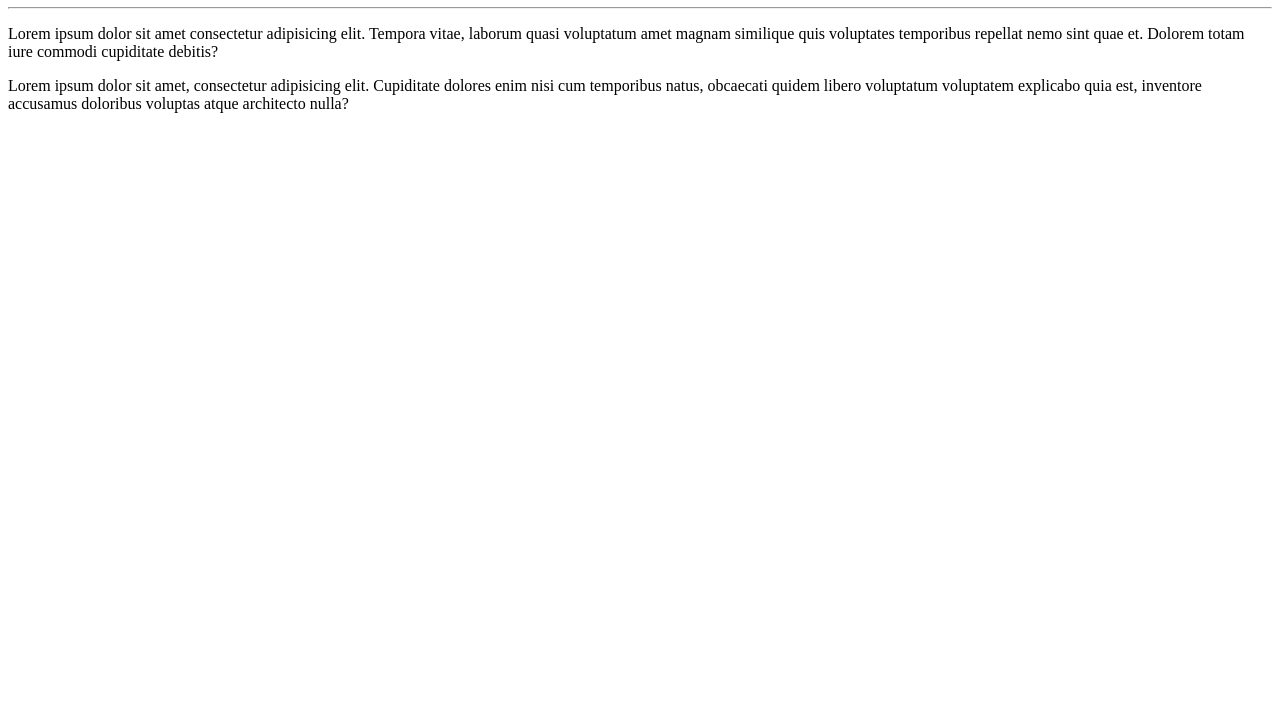
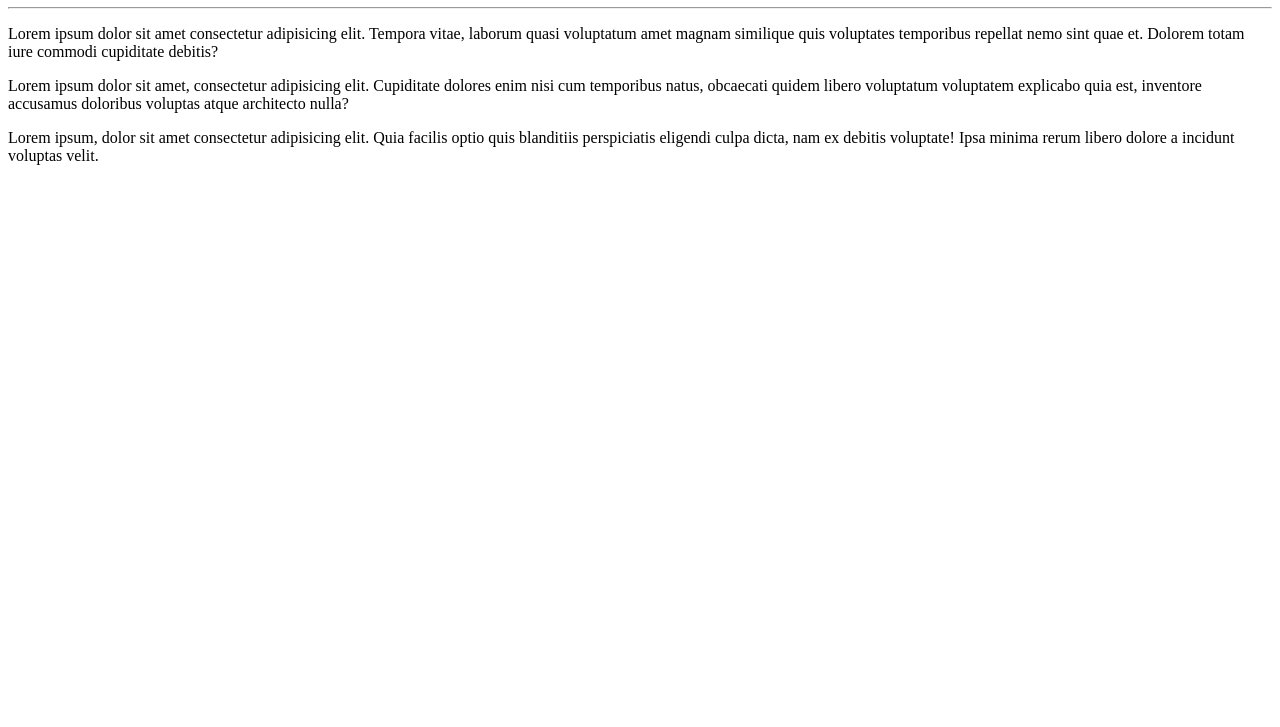
Before and after one commit to Elainemor/Ola-Mundo, a plain HTML site: page site-exemplo/index.html in a window 1280 px wide. Shown: the part 73-800 px from the top of the page. Drawn offline with Linux system fonts and the light colour scheme.

Commit message:
Commit adicionando info

```diff
--- a/site-exemplo/index.html
+++ b/site-exemplo/index.html
@@ -11,5 +11,6 @@
     <p>Lorem ipsum dolor sit amet consectetur adipisicing elit. Tempora vitae, laborum quasi voluptatum amet magnam similique quis voluptates temporibus repellat nemo sint quae et. Dolorem totam iure commodi cupiditate debitis?
     </p>
     <p>Lorem ipsum dolor sit amet, consectetur adipisicing elit. Cupiditate dolores enim nisi cum temporibus natus, obcaecati quidem libero voluptatum voluptatem explicabo quia est, inventore accusamus doloribus voluptas atque architecto nulla?</p>
+    <p>Lorem ipsum, dolor sit amet consectetur adipisicing elit. Quia facilis optio quis blanditiis perspiciatis eligendi culpa dicta, nam ex debitis voluptate! Ipsa minima rerum libero dolore a incidunt voluptas velit.</p>
 </body>
 </html>
```
Also changed, not shown: 1 other file.
